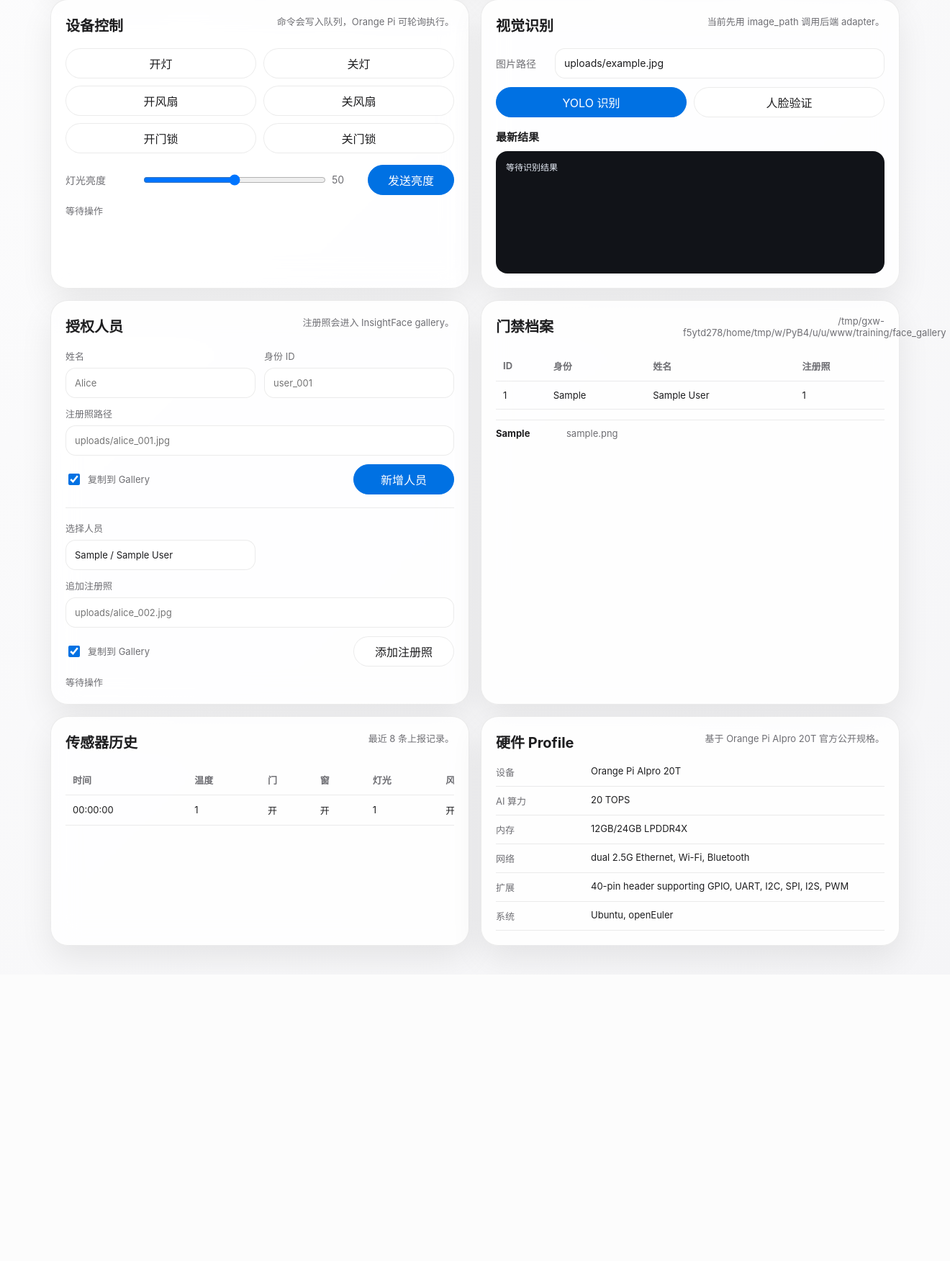
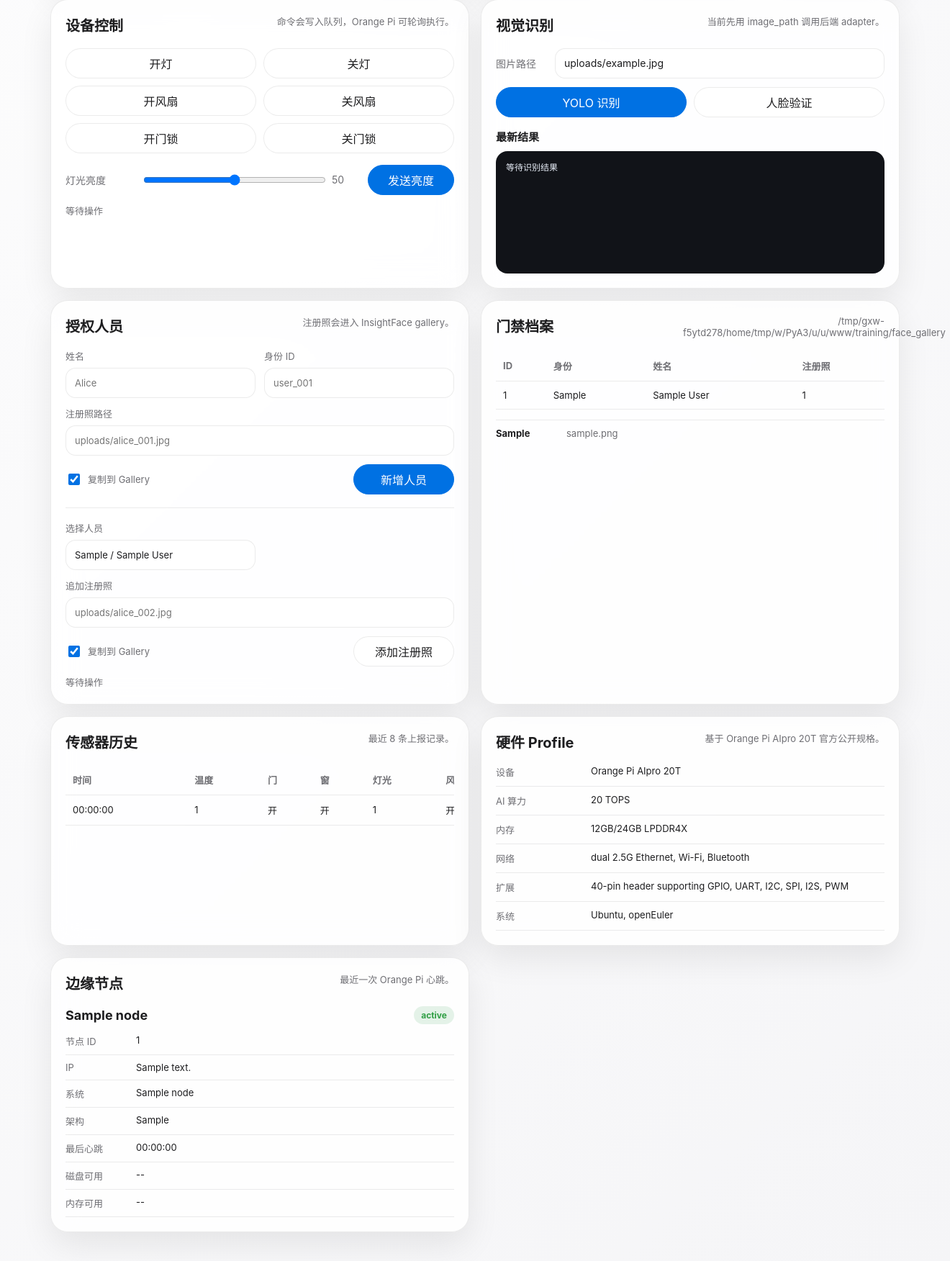
Before and after one commit to Sun-sunshine06/short-term-smart-home-2026, a Flask app: page / in a window 1320 px wide. Shown: the part 278-2030 px from the top of the page at 72% size. Before the commit the page ends 1622 px from the top, so only its background shows below. Run offline with Flask 3, Linux system fonts and the light colour scheme; data comes from the database, SQL or seed files in the repository; tables that the repository leaves empty hold one stand-in row (values such as "Sample post").

Commit message:
Show edge node status on dashboard

```diff
--- a/backend/static/dashboard.css
+++ b/backend/static/dashboard.css
@@ -397,6 +397,67 @@ th {
   overflow-wrap: anywhere;
 }
 
+.edge-node-card {
+  min-height: 210px;
+}
+
+.empty-state {
+  display: grid;
+  min-height: 120px;
+  place-items: center;
+  color: var(--muted);
+  font-size: 13px;
+}
+
+.edge-node-title {
+  display: flex;
+  align-items: center;
+  justify-content: space-between;
+  gap: 12px;
+  margin-bottom: 14px;
+}
+
+.edge-node-title strong {
+  min-width: 0;
+  font-size: 18px;
+  overflow-wrap: anywhere;
+}
+
+.edge-node-title span {
+  flex: 0 0 auto;
+  padding: 5px 10px;
+  border-radius: 999px;
+  background: rgba(47, 158, 68, 0.12);
+  color: var(--green);
+  font-size: 12px;
+  font-weight: 650;
+}
+
+.edge-node-list {
+  display: grid;
+  gap: 9px;
+  margin: 0;
+}
+
+.edge-node-list div {
+  display: grid;
+  grid-template-columns: 88px minmax(0, 1fr);
+  gap: 10px;
+  padding-bottom: 9px;
+  border-bottom: 1px solid var(--line);
+}
+
+.edge-node-list dt {
+  color: var(--muted);
+  font-size: 13px;
+}
+
+.edge-node-list dd {
+  margin: 0;
+  font-size: 13px;
+  overflow-wrap: anywhere;
+}
+
 @media (max-width: 980px) {
   .status-grid {
     grid-template-columns: repeat(3, minmax(0, 1fr));
--- a/backend/static/dashboard.js
+++ b/backend/static/dashboard.js
@@ -26,6 +26,7 @@ const stateEls = {
   faceUsersTable: qs("#faceUsersTable"),
   galleryDir: qs("#galleryDir"),
   galleryImages: qs("#galleryImages"),
+  edgeNodeCard: qs("#edgeNodeCard"),
 };
 
 function boolText(value, open = "开", closed = "关") {
@@ -46,6 +47,21 @@ function escapeHtml(value) {
     .replaceAll(">", "&gt;")
     .replaceAll("\"", "&quot;")
     .replaceAll("'", "&#039;");
+}
+
+function formatBytes(value) {
+  const number = Number(value);
+  if (!Number.isFinite(number)) return "--";
+  if (number >= 1024 ** 3) return `${(number / 1024 ** 3).toFixed(1)} GB`;
+  if (number >= 1024 ** 2) return `${(number / 1024 ** 2).toFixed(1)} MB`;
+  if (number >= 1024) return `${(number / 1024).toFixed(1)} KB`;
+  return `${number} B`;
+}
+
+function formatMemoryKb(value) {
+  const number = Number(value);
+  if (!Number.isFinite(number)) return "--";
+  return formatBytes(number * 1024);
 }
 
 async function api(path, options = {}) {
@@ -124,6 +140,34 @@ async function refreshProfile() {
     item.innerHTML = `<dt>${key}</dt><dd>${value || "--"}</dd>`;
     stateEls.profile.appendChild(item);
   }
+}
+
+async function refreshEdgeNodes() {
+  const data = await api("/api/edge/nodes").catch(() => ({ nodes: [] }));
+  const nodes = data.nodes || [];
+  if (!nodes.length) {
+    stateEls.edgeNodeCard.innerHTML = `<div class="empty-state">暂无节点心跳</div>`;
+    return;
+  }
+
+  const node = nodes[0];
+  const metrics = node.latest_metrics_json || {};
+  const ips = Array.isArray(node.ip_addresses) ? node.ip_addresses.join(" / ") : node.ip_addresses;
+  stateEls.edgeNodeCard.innerHTML = `
+    <div class="edge-node-title">
+      <strong>${escapeHtml(node.name || node.node_id)}</strong>
+      <span>${escapeHtml(node.latest_status || "unknown")}</span>
+    </div>
+    <dl class="edge-node-list">
+      <div><dt>节点 ID</dt><dd>${escapeHtml(node.node_id)}</dd></div>
+      <div><dt>IP</dt><dd>${escapeHtml(ips || "--")}</dd></div>
+      <div><dt>系统</dt><dd>${escapeHtml(node.os_name || "--")}</dd></div>
+      <div><dt>架构</dt><dd>${escapeHtml(node.arch || "--")}</dd></div>
+      <div><dt>最后心跳</dt><dd>${shortTime(node.latest_heartbeat_at || node.last_seen_at)}</dd></div>
+      <div><dt>磁盘可用</dt><dd>${formatBytes(metrics.disk_free_bytes)}</dd></div>
+      <div><dt>内存可用</dt><dd>${formatMemoryKb(metrics.mem_available_kb)}</dd></div>
+    </dl>
+  `;
 }
 
 async function refreshFaceUsers() {
@@ -278,7 +322,14 @@ function bindEvents() {
 }
 
 async function refreshAll() {
-  await Promise.allSettled([refreshStatus(), refreshHistory(), refreshProfile(), refreshFaceUsers(), refreshFaceGallery()]);
+  await Promise.allSettled([
+    refreshStatus(),
+    refreshHistory(),
+    refreshProfile(),
+    refreshEdgeNodes(),
+    refreshFaceUsers(),
+    refreshFaceGallery(),
+  ]);
 }
 
 bindEvents();
@@ -286,4 +337,5 @@ refreshAll();
 setInterval(() => {
   refreshStatus();
   refreshHistory();
+  refreshEdgeNodes();
 }, 3000);
--- a/backend/templates/dashboard.html
+++ b/backend/templates/dashboard.html
@@ -200,6 +200,16 @@
             <div><dt>内存</dt><dd>12GB/24GB LPDDR4X</dd></div>
           </dl>
         </section>
+
+        <section class="panel edge-panel" aria-label="边缘节点">
+          <div class="panel-heading">
+            <h2>边缘节点</h2>
+            <p>最近一次 Orange Pi 心跳。</p>
+          </div>
+          <div class="edge-node-card" id="edgeNodeCard">
+            <div class="empty-state">暂无节点心跳</div>
+          </div>
+        </section>
       </section>
     </main>
 
```
